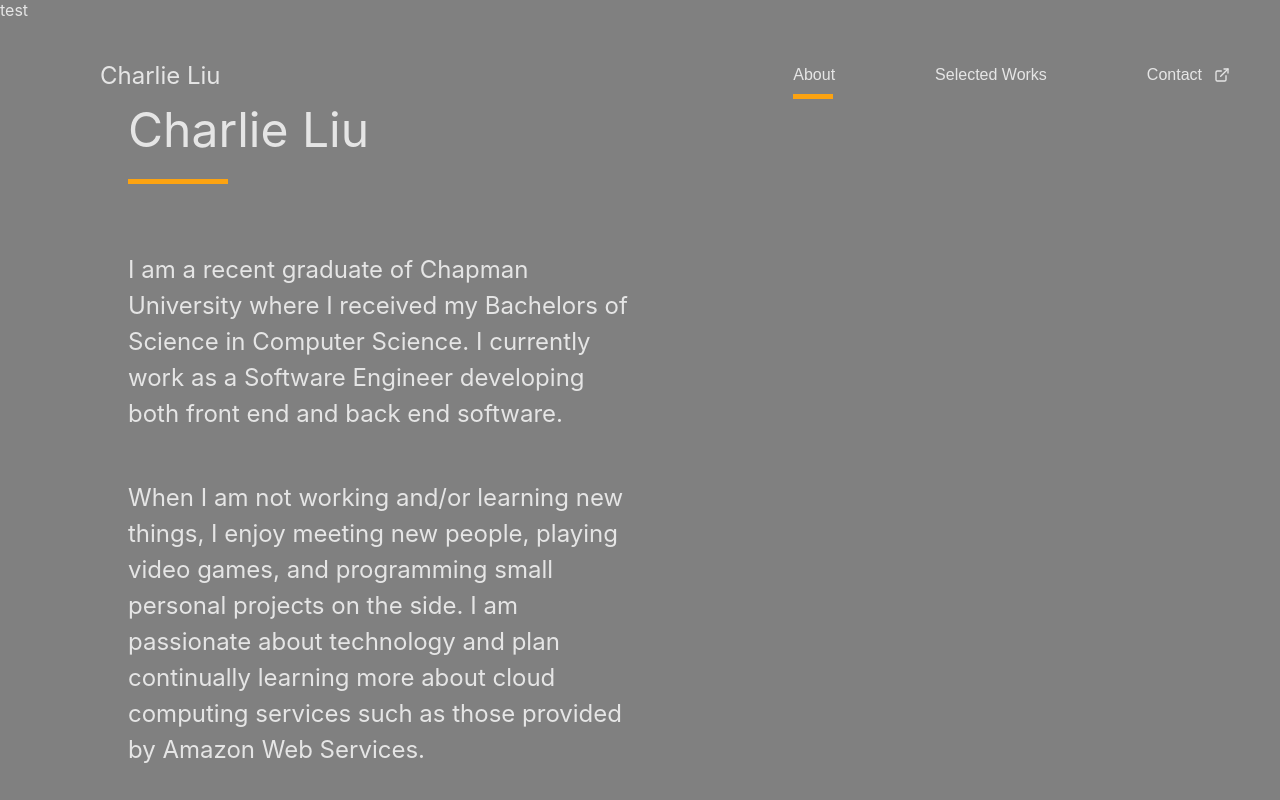
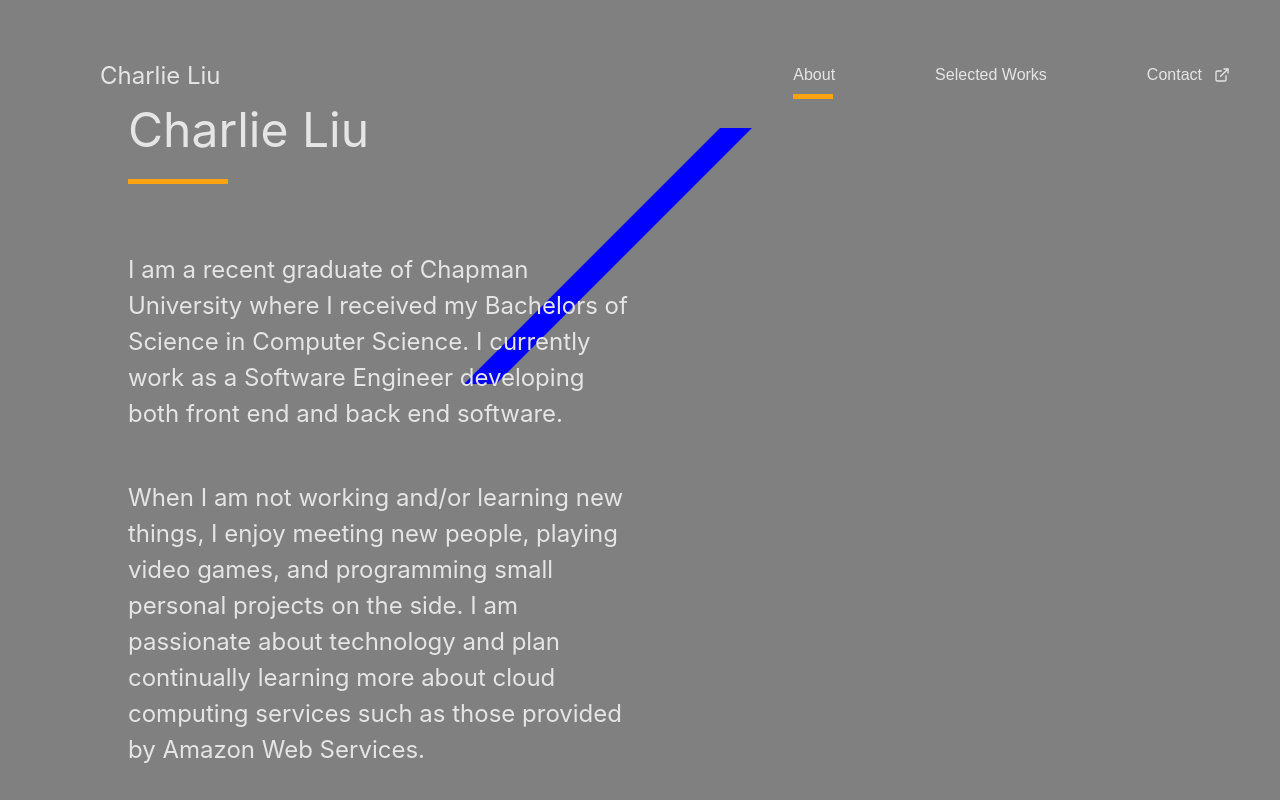
Before and after one commit to itscharlieliu/home-page, a React (Create React App) app: page / in a window 1280 px wide. Built offline with nearby package versions, Linux system fonts and the light colour scheme.

Commit message:
Add sliding container functionality to both axis

```diff
--- a/src/components/common/SlidingContainer.tsx
+++ b/src/components/common/SlidingContainer.tsx
@@ -1,20 +1,24 @@
 import styled from "styled-components";
 
 interface ScreenContainerProps {
-    start: number;
+    startX: number;
+    startY: number;
     duration: number;
     delay: number;
 }
 
 const SlidingContainer = styled.div<ScreenContainerProps>`
-    transform: translateX(${(props: ScreenContainerProps) => props.start}vw);
+    transform: translate(
+        ${(props: ScreenContainerProps) => props.startX}px,
+        ${(props: ScreenContainerProps) => props.startY}px
+    );
 
     animation: anim ${(props: ScreenContainerProps) => props.duration}s forwards;
     animation-delay: ${(props: ScreenContainerProps) => props.delay}s;
 
     @keyframes anim {
         100% {
-            transform: translateX(0);
+            transform: translate(0, 0);
         }
     }
 `;
--- a/src/components/common/background.tsx
+++ b/src/components/common/background.tsx
@@ -8,13 +8,13 @@ const BackgroundContainer = styled.div`
     top: 0;
     bottom: 0;
 
-    z-index: -1;
+    z-index: -100;
 
     background: grey;
 `;
 
-const Background = (): JSX.Element => {
-    return <BackgroundContainer>test</BackgroundContainer>;
+const Background = (props: React.HTMLAttributes<HTMLDivElement>): JSX.Element => {
+    return <BackgroundContainer {...props} />;
 };
 
 export default Background;
--- a/src/components/screens/AboutScreen.tsx
+++ b/src/components/screens/AboutScreen.tsx
@@ -5,7 +5,7 @@ import { Theme } from "../../defs/defaultTheme";
 import ScreenContainer from "../common/ScreenContainer";
 import SlidingContainer from "../common/SlidingContainer";
 import Background from "../common/background";
-import { HashRouter } from "react-router-dom";
+import { ReactComponent as BackgroundLineMed } from "../../resources/images/backgroundLineMed.svg";
 
 const AboutContainer = styled.div`
     display: flex;
@@ -36,23 +36,35 @@ const DescriptionBlock = styled(SlidingContainer)`
     line-height: 1.5em;
 `;
 
+const BackgroundLine = styled(BackgroundLineMed)`
+    position: absolute;
+    left: 25%;
+    top: 25%;
+    transform: scale(50%);
+    fill: blue;
+`;
+
 const AboutScreen = (): JSX.Element => {
     return (
         <ScreenContainer>
-            <Background />
+            <Background>
+                <SlidingContainer startX={1000} startY={-1000} duration={0.85} delay={1}>
+                    <BackgroundLine />
+                </SlidingContainer>
+            </Background>
 
             <AboutContainer>
-                <SlidingContainer start={-50} duration={0.85} delay={0}>
+                <SlidingContainer startX={-screen.width / 2} startY={0} duration={0.85} delay={0}>
                     <AboutTitle>Charlie Liu</AboutTitle>
                     <DividerBar />
                 </SlidingContainer>
                 <AboutDescription>
-                    <DescriptionBlock start={-50} duration={0.85} delay={0.2}>
+                    <DescriptionBlock startX={-screen.width / 2} startY={0} duration={0.85} delay={0.2}>
                         I am a recent graduate of Chapman University where I received my Bachelors of Science in
                         Computer Science. I currently work as a Software Engineer developing both front end and back end
                         software.
                     </DescriptionBlock>
-                    <DescriptionBlock start={-50} duration={0.85} delay={0.4}>
+                    <DescriptionBlock startX={-screen.width / 2} startY={0} duration={0.85} delay={0.4}>
                         When I am not working and/or learning new things, I enjoy meeting new people, playing video
                         games, and programming small personal projects on the side. I am passionate about technology and
                         plan continually learning more about cloud computing services such as those provided by Amazon
--- a/src/components/screens/SelectedWorksScreen.tsx
+++ b/src/components/screens/SelectedWorksScreen.tsx
@@ -105,7 +105,7 @@ const SelectedWorksScreen = (): JSX.Element => {
         <ScreenContainer>
             <Background />
             <ButtonsContainer>
-                <SlidingContainer start={-50} duration={0.85} delay={0}>
+                <SlidingContainer startX={-screen.width / 2} startY={0} duration={0.85} delay={0}>
                     <SelectedWorkButton
                         active={selectedWork === SelectedWork.budger}
                         onClick={() => setSelectedWork(SelectedWork.budger)}
@@ -113,7 +113,7 @@ const SelectedWorksScreen = (): JSX.Element => {
                         Budger
                     </SelectedWorkButton>
                 </SlidingContainer>
-                <SlidingContainer start={-50} duration={0.85} delay={0.2}>
+                <SlidingContainer startX={-screen.width / 2} startY={0} duration={0.85} delay={0.2}>
                     <SelectedWorkButton
                         active={selectedWork === SelectedWork.shortestPathFinder}
                         onClick={() => setSelectedWork(SelectedWork.shortestPathFinder)}
--- a/src/index.css
+++ b/src/index.css
@@ -5,6 +5,7 @@ body {
     sans-serif;
   -webkit-font-smoothing: antialiased;
   -moz-osx-font-smoothing: grayscale;
+  overflow: hidden;
 }
 
 code {
```
